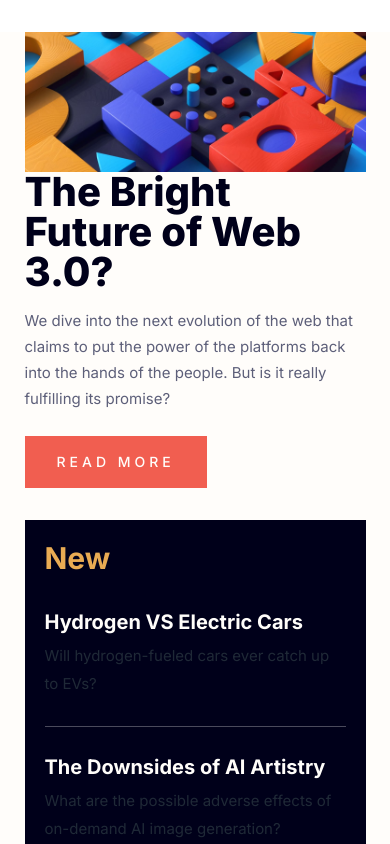
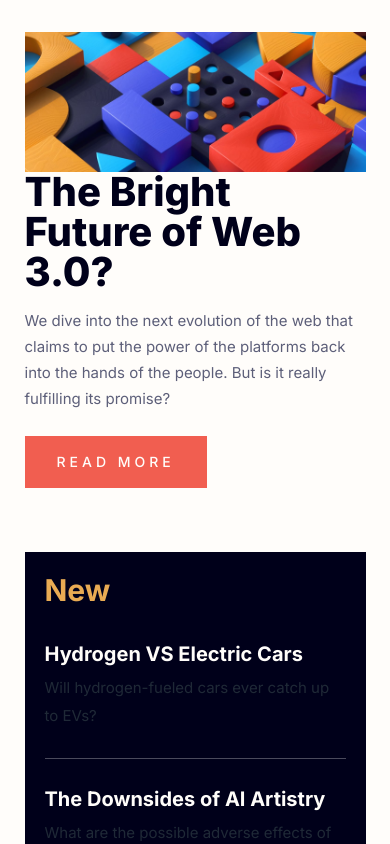
Before and after one commit to chungvuiloong/news-landing-page, a Next.js app: page / in a window 390 px wide. Shown: the top 844 px of the page. Built offline with nearby package versions, Linux system fonts and the light colour scheme.

Commit message:
USed flex for mobile view.

```diff
--- a/src/app/page.tsx
+++ b/src/app/page.tsx
@@ -9,7 +9,7 @@ export default function Home() {
   return (
     <main>
         <div className='container mx-auto'>
-            <div className='2xl:grid grid-cols-3 gap-8'>
+            <div className='2xl:grid grid-cols-3 flex flex-col 2xl:gap-8 gap-0'>
 
                     <HeadLineImage />
                     <Headline />
```
